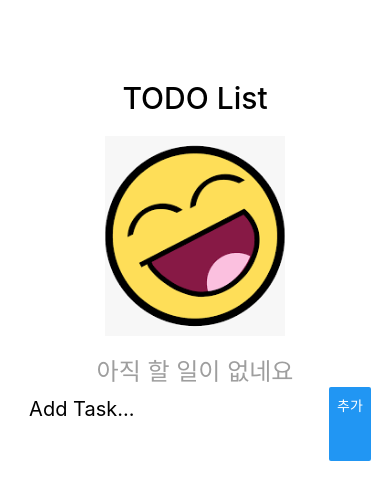
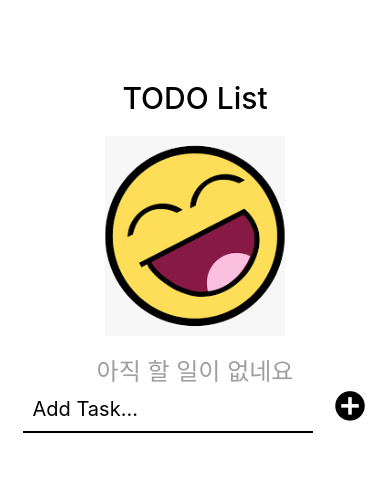
Before and after one commit to limhizy15/todoList-react-native, a React Native app: screen / in a window 390 px wide. Shown: the top 500 px of the page. Built offline with nearby package versions, Linux system fonts and the light colour scheme.

Commit message:
아이콘 추가

```diff
--- a/components/TodoAppender.tsx
+++ b/components/TodoAppender.tsx
@@ -1,5 +1,6 @@
 import React, {useState, useEffect} from 'react';
-import {View, TextInput, Button, StyleSheet} from 'react-native';
+import {View, TextInput, TouchableOpacity, StyleSheet} from 'react-native';
+import Icon from 'react-native-vector-icons/Entypo';
 
 type Props = {
   addItem: (task: string, currentTime: string) => void;
@@ -40,7 +41,9 @@ export default function TodoAppender({addItem}: Props) {
           value={inputText}
         />
       </View>
-      <Button title="추가" onPress={onPressBtn} />
+      <TouchableOpacity>
+        <Icon name="circle-with-plus" size={35} onPress={onPressBtn} />
+      </TouchableOpacity>
     </View>
   );
 }
@@ -53,10 +56,11 @@ const styles = StyleSheet.create({
   input: {
     fontSize: 20,
     backgroundColor: 'white',
-    borderRadius: 10,
     width: 290,
     padding: 10,
-    marginBottom: 30,
+    marginBottom: 40,
     marginRight: 20,
+    borderBottomWidth: 2,
+    borderBottomColor: 'black',
   },
 });
--- a/components/TodoListItem.tsx
+++ b/components/TodoListItem.tsx
@@ -1,5 +1,5 @@
 import React from 'react';
-import {View, Text, TouchableOpacity, Button, StyleSheet} from 'react-native';
+import {View, Text, TouchableOpacity, StyleSheet} from 'react-native';
 import Icon from 'react-native-vector-icons/Entypo';
 
 interface IToDo {
@@ -38,8 +38,12 @@ export default function TodoListItem({
           </Text>
           <Text style={styles.date}>{item.createdTime}</Text>
         </View>
-        <Button title="수정" onPress={() => deleteItem(item.key)} />
-        <Button title="삭제" onPress={() => deleteItem(item.key)} />
+        <TouchableOpacity style={styles.iconContainer}>
+          <Icon name="edit" size={20} onPress={() => deleteItem(item.key)} />
+        </TouchableOpacity>
+        <TouchableOpacity style={styles.iconContainer}>
+          <Icon name="trash" size={20} onPress={() => deleteItem(item.key)} />
+        </TouchableOpacity>
       </View>
     </View>
   );
@@ -61,9 +65,10 @@ const styles = StyleSheet.create({
   listContainer: {
     flexDirection: 'row',
     justifyContent: 'space-between',
-    backgroundColor: 'whitesmoke',
+    backgroundColor: 'white',
     marginBottom: 15,
     borderRadius: 10,
+    borderWidth: 2,
   },
   circleContainer: {
     justifyContent: 'center',
@@ -80,7 +85,7 @@ const styles = StyleSheet.create({
     marginRight: 20,
   },
   date: {
-    color: '#5e81ac',
+    color: 'midnightblue',
     fontSize: 15,
     marginTop: 10,
     marginBottom: 10,
@@ -92,4 +97,8 @@ const styles = StyleSheet.create({
     color: '#9e9e9e',
     textDecorationLine: 'line-through',
   },
+  iconContainer: {
+    marginTop: 10,
+    marginRight: 10,
+  },
 });
```
